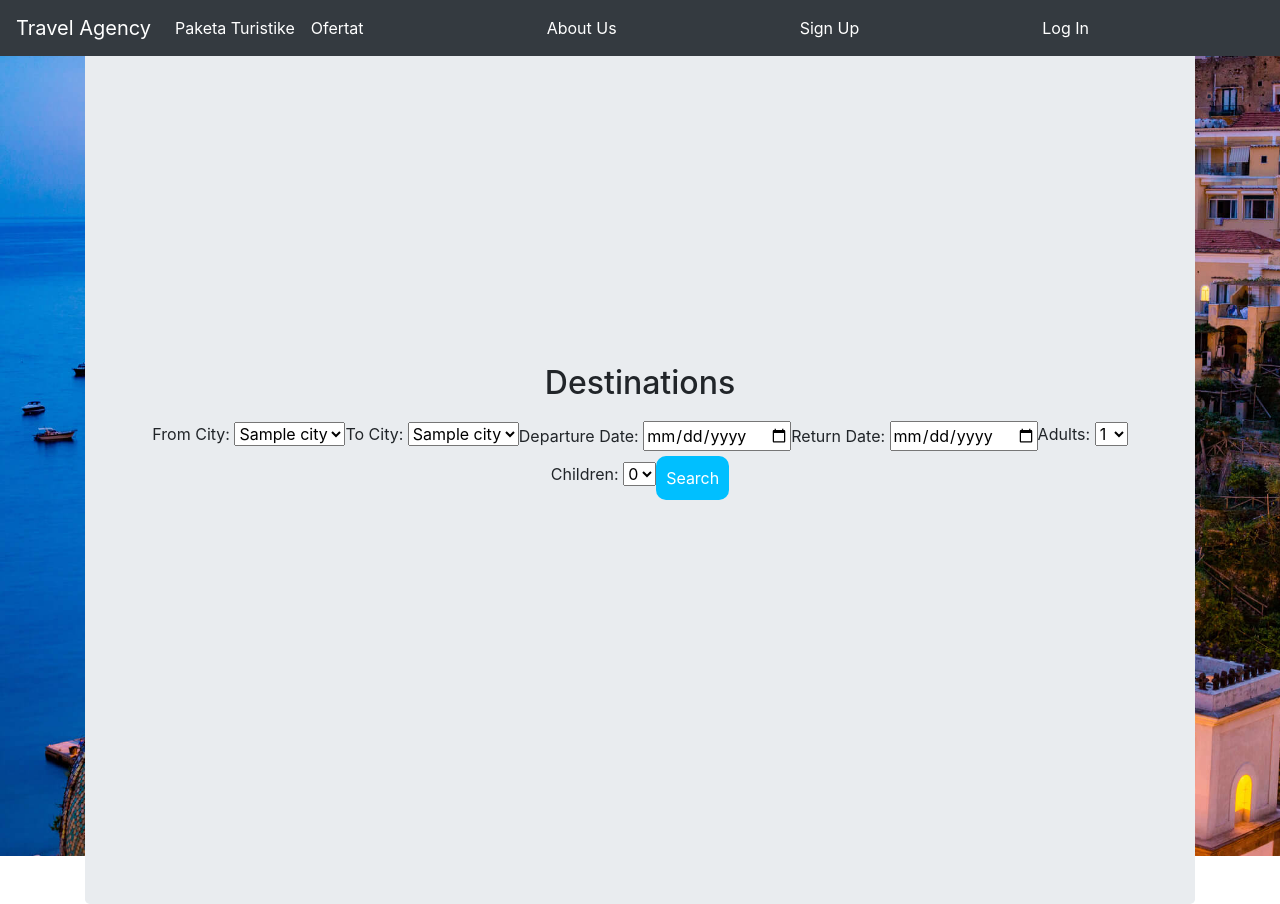
After one commit to Tedi-Sh/travel_agency, a Django app: template viewer/templates/search_bar.html in a window 1280 px wide. The commit adds this page. Run offline with Django 4.2, Linux system fonts and the light colour scheme; the template is opened without the code that fills it: values that come from a table or form of the project are taken from there, others are empty; tables that the repository leaves empty hold one stand-in row (values such as "Sample post"); some libraries are stand-ins or nearby versions.

Commit message:
Base changes and created search bar

```diff
--- /dev/null
+++ b/viewer/templates/CSS/search_bar.css
@@ -0,0 +1,34 @@
+.container {
+  display: flex;
+  flex-direction: column;
+  justify-content: center;
+  align-items: center;
+  height: 100vh;
+  text-align: center;
+}
+
+.form-row {
+  display: flex;
+  flex-wrap: wrap;
+  justify-content: center;
+  align-items: center;
+  margin-top: 10px;
+}
+
+.form-group {
+  flex-basis: 20%;
+  margin-right: 10px;
+}
+
+.button-container {
+  flex-basis: 100%;
+  margin-top: 10px;
+}
+
+button[type="submit"] {
+  background-color: deepskyblue;
+  color: white;
+  border: none;
+  border-radius: 10px;
+  padding: 10px;
+}
--- a/viewer/templates/base.html
+++ b/viewer/templates/base.html
@@ -20,16 +20,19 @@
 </head>
 
 <body>
+<style>
+    body {
+        background-image: url('Images/background.jpg');
+        background-repeat: no-repeat;
+        background-size: cover;
+    }
+</style>
 <nav class="navbar navbar-expand-lg navbar-dark bg-dark">
     <a class="navbar-brand" href="{% url 'home' %}">Travel Agency</a>
     <button class="navbar-toggler" type="button" data-toggle="collapse" data-target="#navbarNavAltMarkup">
         <span class="navbar-toggler-icon"></span>
     </button>
-    <div class="collapse navbar-collapse" id="navbarNavAltMarkup">
-        <div class="navbar-nav">
-            <a class="nav-item nav-link active" href="{% url 'index' %}">
-                Home
-            </a>
+
         </div>
         <div class="navbar-nav">
             <a class="nav-item nav-link active" href="{% url 'filtered_movies' genre='Action' %}">
--- /dev/null
+++ b/viewer/templates/search_bar.html
@@ -0,0 +1,59 @@
+{% extends "base.html" %}
+{% block content %}
+
+    <div class="container">
+        <h2>Destinations</h2>
+        <form method="GET" action="/search" class="form-row">
+            <div class="table-row">
+                <label for="from_city">From City:</label>
+                <select id="from_city" name="from_city">
+                    {% for city in cities %}
+                        <option value="{{ city.id }}">{{ city.name }}</option>
+                    {% endfor %}
+                </select>
+            </div>
+            <div class="table-row">
+                <label for="to_city">To City:</label>
+                <select id="to_city" name="to_city">
+                    {% for city in cities %}
+                        <option value="{{ city.id }}">{{ city.name }}</option>
+                    {% endfor %}
+                </select>
+            </div>
+            <div class="table-row">
+                <label for="departure_date">Departure Date:</label>
+                <input type="date" id="departure_date" name="departure_date">
+            </div>
+            <div class="table-row">
+                <label for="return_date">Return Date:</label>
+                <input type="date" id="return_date" name="return_date">
+            </div>
+            <div class="table-row">
+                <label for="adults">Adults:</label>
+                <select id="adults" name="adults">
+                    <option value="1">1</option>
+                    <option value="2">2</option>
+                    <option value="3">3</option>
+                    <option value="4">4</option>
+                    <option value="5">5</option>
+                    <option value="6">6</option>
+                    <option value="7">7</option>
+                </select>
+            </div>
+            <div class="table-row">
+                <label for="children">Children:</label>
+                <select id="children" name="children">
+                    <option value="0">0</option>
+                    <option value="1">1</option>
+                    <option value="2">2</option>
+                    <option value="4">4</option>
+                    <option value="5">5</option>
+                    <option value="6">6</option>
+                    <option value="7">7</option>
+                </select>
+            </div>
+            <button type="submit">Search</button>
+        </form>
+        <link rel="stylesheet" type="text/css" href="CSS/search_bar.css">
+    </div>
+{% endblock %}
```
Also changed, not shown: viewer/templates/Images/4956_plate.jpg (added), viewer/templates/Images/background.jpg (added), viewer/views.py (line endings or trailing spaces).
